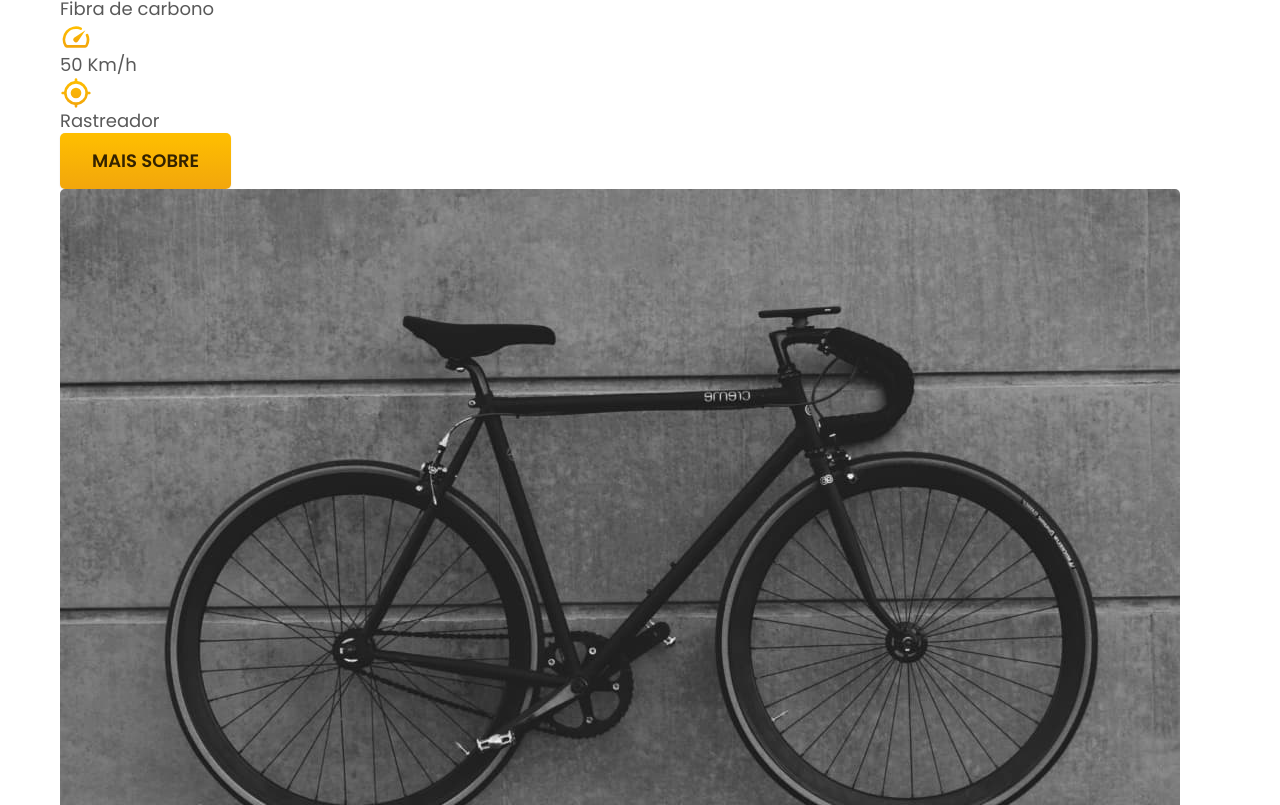
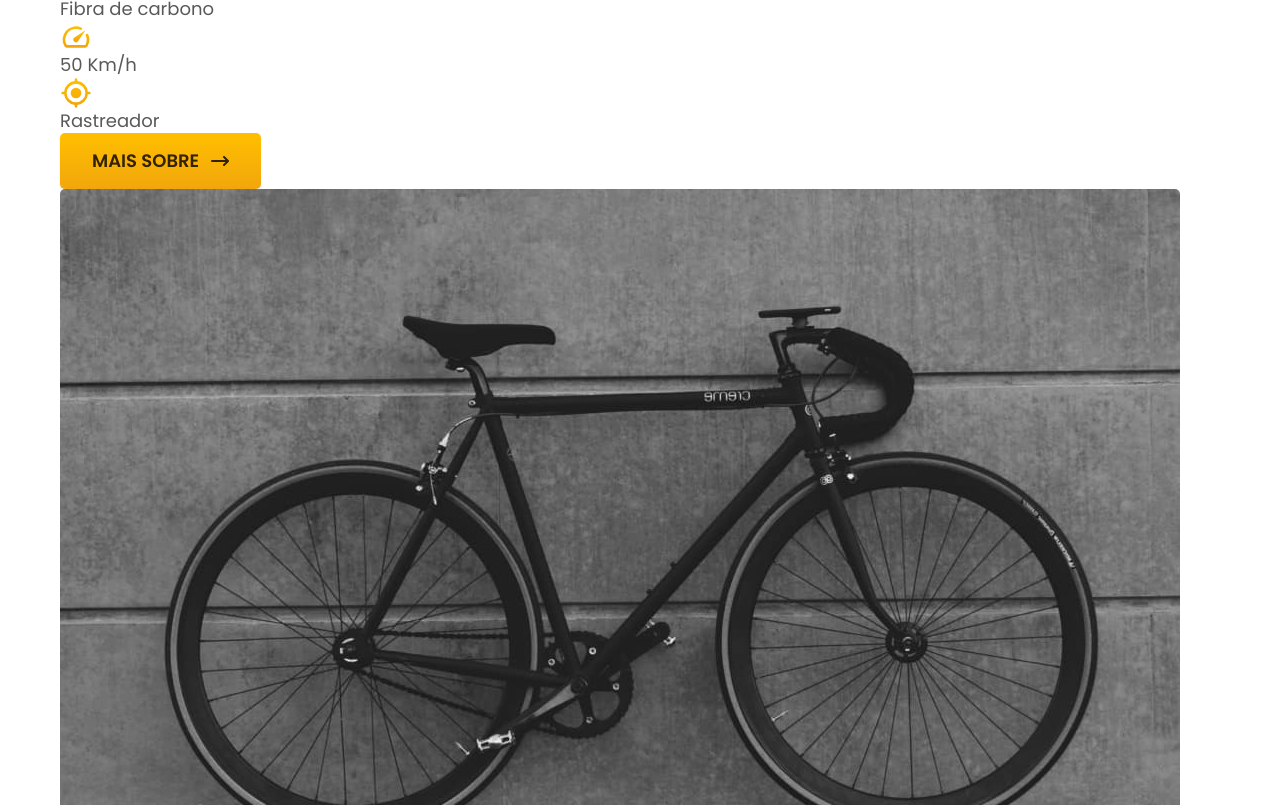
Before and after one commit to KaykeS8/Bikcraft, a plain HTML site: page bicicletas.html in a window 1280 px wide. Shown: the part 1195-2000 px from the top of the page. Drawn offline with Linux system fonts and the light colour scheme.

Commit message:
Pasta de arquivos utilitarios do projeto

```diff
--- a/css/utilitarios/componentes.css
+++ b/css/utilitarios/componentes.css
@@ -24,6 +24,25 @@
 .botao.secundario {
   background: var(--cor-10);
   color: var(--cor-2);
+}
+
+.botao.seta {
+  display: flex;
+  align-items: center;
+}
+
+.botao.seta::after {
+  content: "";
+  display: inline-block;
+  width: 18px;
+  height: 10px;
+  margin-left: 12px;
+  background: url("../../img/icones/seta.svg");
+  transition: transform 0.3s;
+}
+
+.botao.seta:hover::after {
+  transform: translateX(4px);
 }
 
 .botao.secundario:hover {
```
